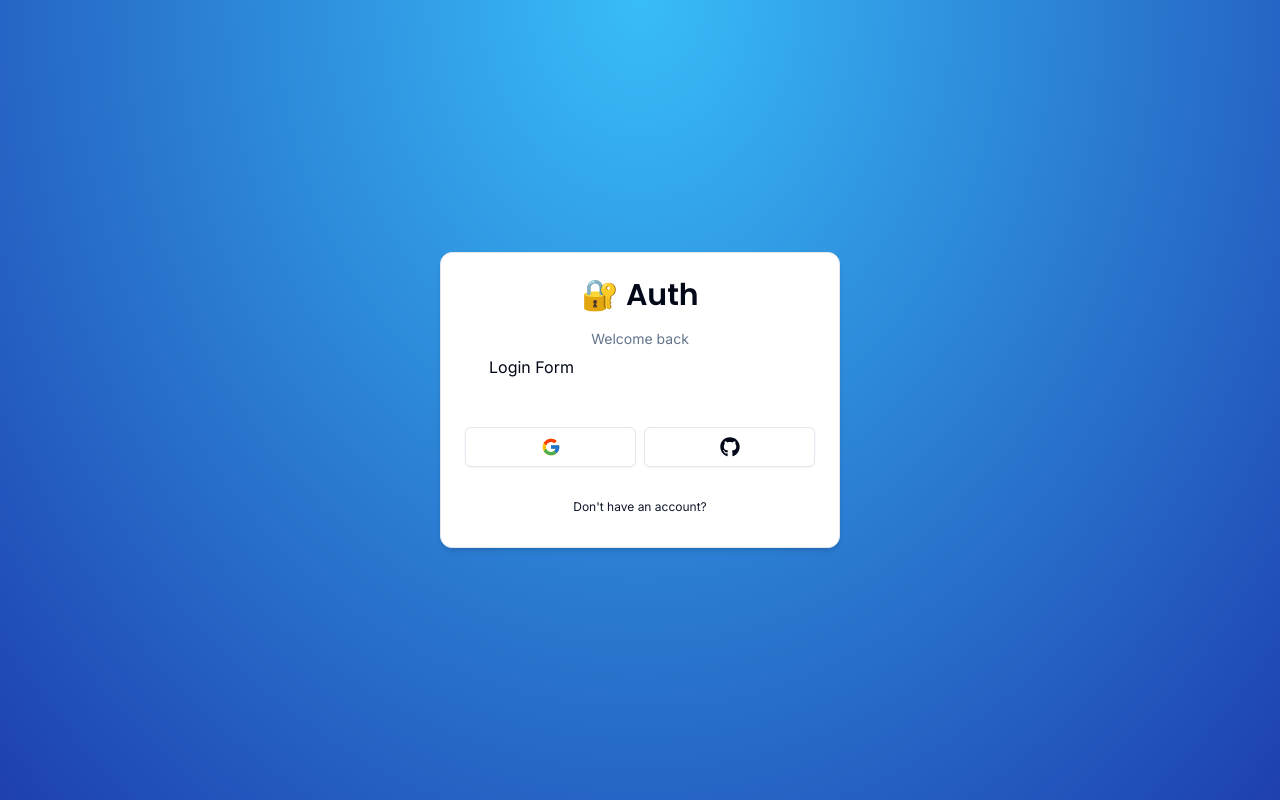
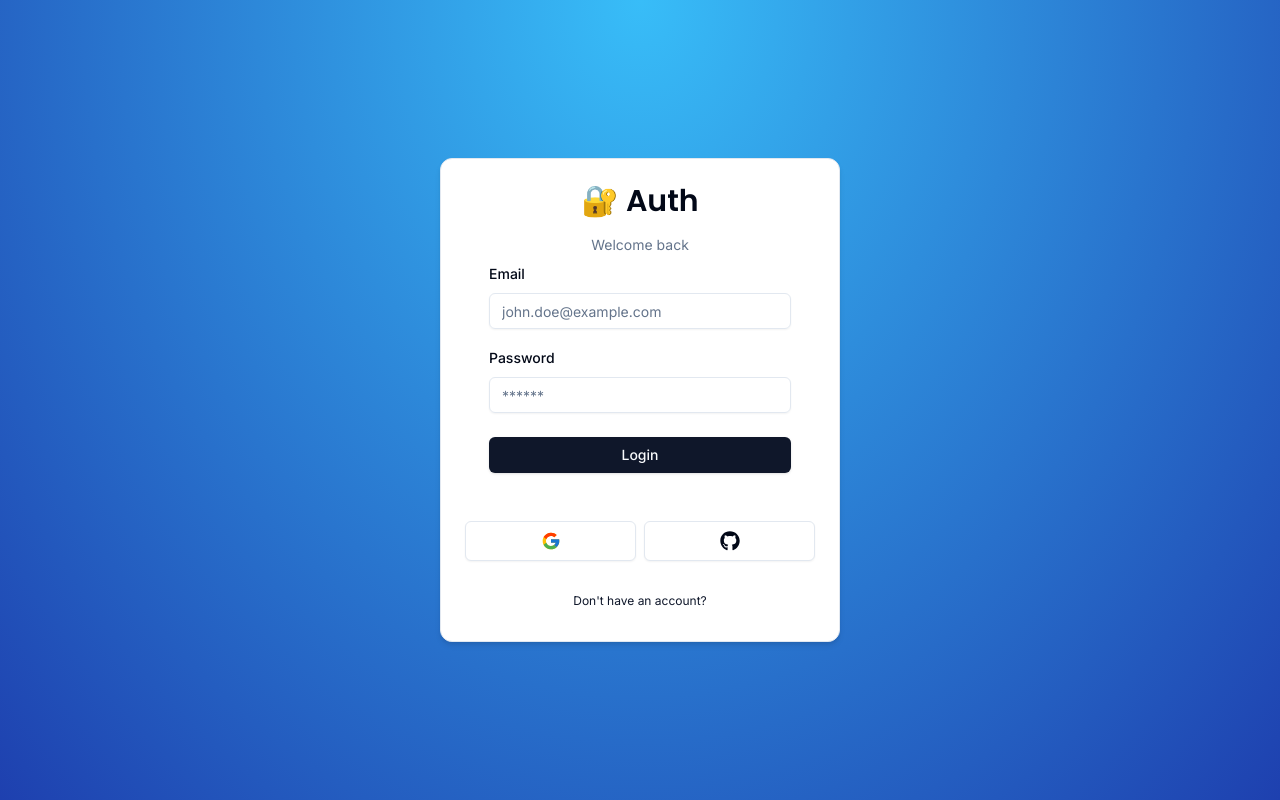
Before and after one commit to martinromario55/nextjs-auth, a Next.js app: page /auth/login in a window 1280 px wide. Built offline with nearby package versions, Linux system fonts and the light colour scheme.

Commit message:
Login Form

```diff
--- /dev/null
+++ b/chemas/index.ts
@@ -0,0 +1,10 @@
+import * as z from 'zod'
+
+export const LoginSchema = z.object({
+  email: z.string().email({
+    message: 'Email is required',
+  }),
+  password: z.string().min(1, {
+    message: 'Password is required',
+  }),
+})
--- a/components/auth/login-form.tsx
+++ b/components/auth/login-form.tsx
@@ -1,7 +1,36 @@
-import React from 'react'
+'use client'
+
+import * as z from 'zod'
+import { useForm } from 'react-hook-form'
 import CardWrapper from './card-wrapper'
+import { zodResolver } from '@hookform/resolvers/zod'
+import {
+  Form,
+  FormControl,
+  FormField,
+  FormItem,
+  FormLabel,
+  FormMessage,
+} from '../ui/form'
+import { LoginSchema } from '@/chemas'
+import { Input } from '../ui/input'
+import { Button } from '../ui/button'
+import FormError from '../form-error'
+import FormSuccess from '../form-success'
 
 const LoginForm = () => {
+  const form = useForm<z.infer<typeof LoginSchema>>({
+    resolver: zodResolver(LoginSchema),
+    defaultValues: {
+      email: '',
+      password: '',
+    },
+  })
+
+  const onSubmit = (values: z.infer<typeof LoginSchema>) => {
+    console.log(values)
+  }
+
   return (
     <CardWrapper
       headerLabel="Welcome back"
@@ -9,7 +38,48 @@ const LoginForm = () => {
       backButtonLabel="Don't have an account?"
       showSocial
     >
-      Login Form
+      <Form {...form}>
+        <form onSubmit={form.handleSubmit(onSubmit)} className="space-y-6">
+          <div className="space-y-4">
+            <FormField
+              control={form.control}
+              name="email"
+              render={({ field }) => (
+                <FormItem>
+                  <FormLabel>Email</FormLabel>
+                  <FormControl>
+                    <Input
+                      {...field}
+                      placeholder="john.doe@example.com"
+                      type="email"
+                    />
+                  </FormControl>
+                  <FormMessage />
+                </FormItem>
+              )}
+            />
+
+            <FormField
+              control={form.control}
+              name="password"
+              render={({ field }) => (
+                <FormItem>
+                  <FormLabel>Password</FormLabel>
+                  <FormControl>
+                    <Input {...field} placeholder="******" type="password" />
+                  </FormControl>
+                  <FormMessage />
+                </FormItem>
+              )}
+            />
+          </div>
+          <FormError message="" />
+          <FormSuccess message="" />
+          <Button type="submit" className="w-full">
+            Login
+          </Button>
+        </form>
+      </Form>
     </CardWrapper>
   )
 }
--- /dev/null
+++ b/components/form-error.tsx
@@ -0,0 +1,18 @@
+import { ExclamationTriangleIcon } from '@radix-ui/react-icons'
+
+interface FormErrorProps {
+  message?: string
+}
+
+const FormError = ({ message }: FormErrorProps) => {
+  if (!message) return null
+
+  return (
+    <div className="bg-destructive/15 p-3 rounded-md flex items-center gap-x-2 text-sm text-destructive">
+      <ExclamationTriangleIcon className="h-4 w-4" />
+      <p>{message}</p>
+    </div>
+  )
+}
+
+export default FormError
--- /dev/null
+++ b/components/form-success.tsx
@@ -0,0 +1,18 @@
+import { CheckCircledIcon } from '@radix-ui/react-icons'
+
+interface FormSuccessProps {
+  message?: string
+}
+
+const FormSuccess = ({ message }: FormSuccessProps) => {
+  if (!message) return null
+
+  return (
+    <div className="bg-emerald-500/15 p-3 rounded-md flex items-center gap-x-2 text-sm text-emerald">
+      <CheckCircledIcon className="h-4 w-4" />
+      <p>{message}</p>
+    </div>
+  )
+}
+
+export default FormSuccess
--- /dev/null
+++ b/components/ui/form.tsx
@@ -0,0 +1,176 @@
+import * as React from "react"
+import * as LabelPrimitive from "@radix-ui/react-label"
+import { Slot } from "@radix-ui/react-slot"
+import {
+  Controller,
+  ControllerProps,
+  FieldPath,
+  FieldValues,
+  FormProvider,
+  useFormContext,
+} from "react-hook-form"
+
+import { cn } from "@/lib/utils"
+import { Label } from "@/components/ui/label"
+
+const Form = FormProvider
+
+type FormFieldContextValue<
+  TFieldValues extends FieldValues = FieldValues,
+  TName extends FieldPath<TFieldValues> = FieldPath<TFieldValues>
+> = {
+  name: TName
+}
+
+const FormFieldContext = React.createContext<FormFieldContextValue>(
+  {} as FormFieldContextValue
+)
+
+const FormField = <
+  TFieldValues extends FieldValues = FieldValues,
+  TName extends FieldPath<TFieldValues> = FieldPath<TFieldValues>
+>({
+  ...props
+}: ControllerProps<TFieldValues, TName>) => {
+  return (
+    <FormFieldContext.Provider value={{ name: props.name }}>
+      <Controller {...props} />
+    </FormFieldContext.Provider>
+  )
+}
+
+const useFormField = () => {
+  const fieldContext = React.useContext(FormFieldContext)
+  const itemContext = React.useContext(FormItemContext)
+  const { getFieldState, formState } = useFormContext()
+
+  const fieldState = getFieldState(fieldContext.name, formState)
+
+  if (!fieldContext) {
+    throw new Error("useFormField should be used within <FormField>")
+  }
+
+  const { id } = itemContext
+
+  return {
+    id,
+    name: fieldContext.name,
+    formItemId: `${id}-form-item`,
+    formDescriptionId: `${id}-form-item-description`,
+    formMessageId: `${id}-form-item-message`,
+    ...fieldState,
+  }
+}
+
+type FormItemContextValue = {
+  id: string
+}
+
+const FormItemContext = React.createContext<FormItemContextValue>(
+  {} as FormItemContextValue
+)
+
+const FormItem = React.forwardRef<
+  HTMLDivElement,
+  React.HTMLAttributes<HTMLDivElement>
+>(({ className, ...props }, ref) => {
+  const id = React.useId()
+
+  return (
+    <FormItemContext.Provider value={{ id }}>
+      <div ref={ref} className={cn("space-y-2", className)} {...props} />
+    </FormItemContext.Provider>
+  )
+})
+FormItem.displayName = "FormItem"
+
+const FormLabel = React.forwardRef<
+  React.ElementRef<typeof LabelPrimitive.Root>,
+  React.ComponentPropsWithoutRef<typeof LabelPrimitive.Root>
+>(({ className, ...props }, ref) => {
+  const { error, formItemId } = useFormField()
+
+  return (
+    <Label
+      ref={ref}
+      className={cn(error && "text-destructive", className)}
+      htmlFor={formItemId}
+      {...props}
+    />
+  )
+})
+FormLabel.displayName = "FormLabel"
+
+const FormControl = React.forwardRef<
+  React.ElementRef<typeof Slot>,
+  React.ComponentPropsWithoutRef<typeof Slot>
+>(({ ...props }, ref) => {
+  const { error, formItemId, formDescriptionId, formMessageId } = useFormField()
+
+  return (
+    <Slot
+      ref={ref}
+      id={formItemId}
+      aria-describedby={
+        !error
+          ? `${formDescriptionId}`
+          : `${formDescriptionId} ${formMessageId}`
+      }
+      aria-invalid={!!error}
+      {...props}
+    />
+  )
+})
+FormControl.displayName = "FormControl"
+
+const FormDescription = React.forwardRef<
+  HTMLParagraphElement,
+  React.HTMLAttributes<HTMLParagraphElement>
+>(({ className, ...props }, ref) => {
+  const { formDescriptionId } = useFormField()
+
+  return (
+    <p
+      ref={ref}
+      id={formDescriptionId}
+      className={cn("text-[0.8rem] text-muted-foreground", className)}
+      {...props}
+    />
+  )
+})
+FormDescription.displayName = "FormDescription"
+
+const FormMessage = React.forwardRef<
+  HTMLParagraphElement,
+  React.HTMLAttributes<HTMLParagraphElement>
+>(({ className, children, ...props }, ref) => {
+  const { error, formMessageId } = useFormField()
+  const body = error ? String(error?.message) : children
+
+  if (!body) {
+    return null
+  }
+
+  return (
+    <p
+      ref={ref}
+      id={formMessageId}
+      className={cn("text-[0.8rem] font-medium text-destructive", className)}
+      {...props}
+    >
+      {body}
+    </p>
+  )
+})
+FormMessage.displayName = "FormMessage"
+
+export {
+  useFormField,
+  Form,
+  FormItem,
+  FormLabel,
+  FormControl,
+  FormDescription,
+  FormMessage,
+  FormField,
+}
--- /dev/null
+++ b/components/ui/input.tsx
@@ -0,0 +1,25 @@
+import * as React from "react"
+
+import { cn } from "@/lib/utils"
+
+export interface InputProps
+  extends React.InputHTMLAttributes<HTMLInputElement> {}
+
+const Input = React.forwardRef<HTMLInputElement, InputProps>(
+  ({ className, type, ...props }, ref) => {
+    return (
+      <input
+        type={type}
+        className={cn(
+          "flex h-9 w-full rounded-md border border-input bg-transparent px-3 py-1 text-sm shadow-sm transition-colors file:border-0 file:bg-transparent file:text-sm file:font-medium placeholder:text-muted-foreground focus-visible:outline-none focus-visible:ring-1 focus-visible:ring-ring disabled:cursor-not-allowed disabled:opacity-50",
+          className
+        )}
+        ref={ref}
+        {...props}
+      />
+    )
+  }
+)
+Input.displayName = "Input"
+
+export { Input }
--- /dev/null
+++ b/components/ui/label.tsx
@@ -0,0 +1,26 @@
+"use client"
+
+import * as React from "react"
+import * as LabelPrimitive from "@radix-ui/react-label"
+import { cva, type VariantProps } from "class-variance-authority"
+
+import { cn } from "@/lib/utils"
+
+const labelVariants = cva(
+  "text-sm font-medium leading-none peer-disabled:cursor-not-allowed peer-disabled:opacity-70"
+)
+
+const Label = React.forwardRef<
+  React.ElementRef<typeof LabelPrimitive.Root>,
+  React.ComponentPropsWithoutRef<typeof LabelPrimitive.Root> &
+    VariantProps<typeof labelVariants>
+>(({ className, ...props }, ref) => (
+  <LabelPrimitive.Root
+    ref={ref}
+    className={cn(labelVariants(), className)}
+    {...props}
+  />
+))
+Label.displayName = LabelPrimitive.Root.displayName
+
+export { Label }
--- a/package.json
+++ b/package.json
@@ -9,16 +9,20 @@
     "lint": "next lint"
   },
   "dependencies": {
+    "@hookform/resolvers": "^3.4.0",
     "@radix-ui/react-icons": "^1.3.0",
+    "@radix-ui/react-label": "^2.0.2",
     "@radix-ui/react-slot": "^1.0.2",
     "class-variance-authority": "^0.7.0",
     "clsx": "^2.1.1",
     "next": "14.2.3",
     "react": "^18",
     "react-dom": "^18",
+    "react-hook-form": "^7.51.4",
     "react-icons": "^5.2.1",
     "tailwind-merge": "^2.3.0",
-    "tailwindcss-animate": "^1.0.7"
+    "tailwindcss-animate": "^1.0.7",
+    "zod": "^3.23.8"
   },
   "devDependencies": {
     "@types/node": "^20",
```
Also changed, not shown: 1 other file (tests, documents, lock files or other folders).
